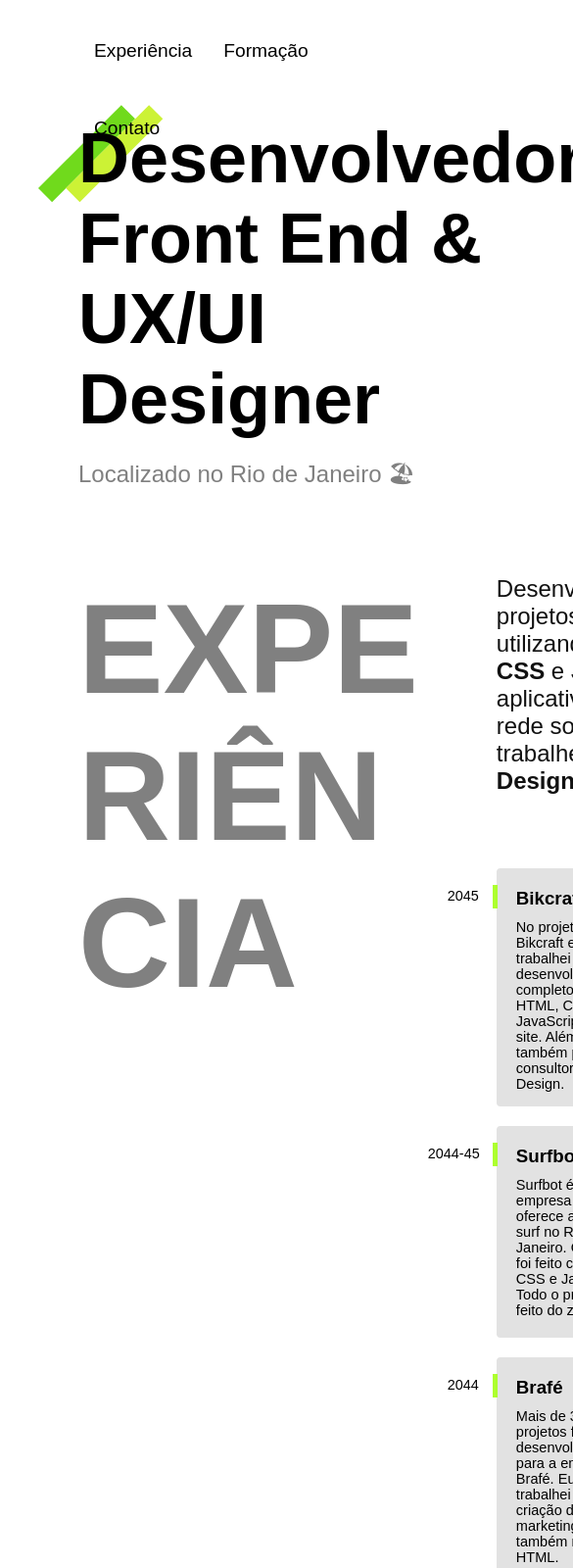
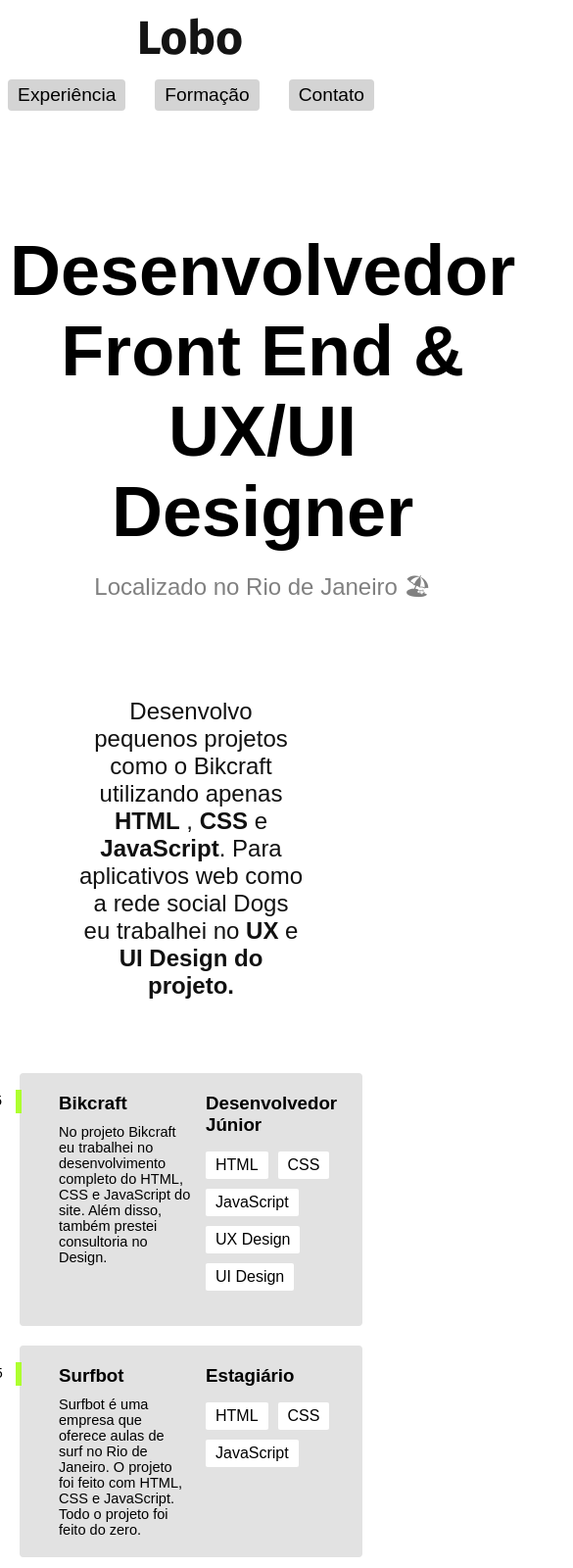
Before and after one commit to MicReisDev/Lobo-poritfolio, a plain HTML site: page Index.html in a window 390 px wide. Shown: the top 1600 px of the page at 98% size, 585 px wide, since content can reach past the window. Drawn offline with Linux system fonts and the light colour scheme.

Commit message:
atualização de responsívidade

```diff
--- /dev/null
+++ b/CSS/Otimizacao.css
@@ -0,0 +1,130 @@
+/*@media (max-width: 800px){
+h1,h2,h3,span,ul,li,p,a,div,body,header,main{
+  background-color: none;
+  font-size: none;
+  margin: 0px;
+  padding: 0px;
+  position: none;
+}
+  body{
+    font-family: "fira sans", Arial, Helvetica, sans-serif;
+    display: grid;
+    grid-template-columns: 1fr;
+    text-align: center;
+    max-width: 900px;
+  }
+  header{
+    display: grid;
+    grid-template-columns: 1fr;
+  }
+
+  .lobotxt{
+    justify-self: center;
+    margin: 0px;
+    padding: 40px;
+  }
+
+  .menu-header ul {
+    display: flex;
+    flex-wrap: wrap;
+    justify-content: center;
+    margin: 0px;
+    list-style: none;
+    gap: 30px;
+    padding: 0px;
+
+  }
+
+  .menu-header a {
+  display: block;
+  color: black;
+  text-decoration: none;
+  background-color: rgb(182, 182, 182);
+  padding: 5px 10px;
+  border-radius: 4px;
+}
+
+.imglobo>img{
+  padding: 0px;
+  max-width: 0;
+
+}
+.detalhe{
+  background-color: rgb(182, 182, 182);
+  display: block;
+  padding: 10px;
+}
+.detalhe>h1{
+margin: 0px;
+
+}
+.detalhe>p{
+margin: 0px;
+padding: 0px;
+font-weight:500 ;
+
+}
+
+
+
+.formação{
+  font-size: 0px;
+}
+.p3backgroud{
+  background-color: rgb(17, 17, 17);
+  color: white;
+  margin-top: 10px;
+  padding: 10px;
+}
+
+.formitens{
+  display: grid;
+  grid-template-columns: 1fr 1fr 1fr;
+  gap: 10px;
+
+}
+
+.f1, .f2, .f3{
+  background-color: black;
+  padding: 10px;
+
+}
+.formitens p {
+  font-weight: 700;
+}
+.formitens h1{
+  font-weight: 400;
+  margin-bottom: 40px;
+  place-content: stretch;
+}
+.cursoi{
+  padding: 40px;
+}
+
+.cursosl{
+  display: flex;
+  gap: 10px;
+  justify-content: space-between;
+}
+.cursosl span {
+padding-top: 17px;
+}
+
+.contato{
+  list-style: none;
+  padding: 0px;
+  font-weight: 900;
+  font-size: 30px;
+}
+
+.direitos{
+  background-color: black;
+  display: block;
+ padding: 30px;
+  color: white;
+}
+.parte4{
+  margin:30px;
+}
+
+}
--- a/CSS/global.css
+++ b/CSS/global.css
@@ -2,3 +2,4 @@
 @import "parte2.css";
 @import "parte3.css";
 @import "parte4.css";
+@import "Otimizacao.css";
--- a/CSS/parte1.css
+++ b/CSS/parte1.css
@@ -65,7 +65,7 @@ header {
 .detalhe h1 {
   position: relative;
 }
-.apresentaçao h1::after {
+.detalhe h1::after {
   content: "";
   display: block;
   background: url(../IMG/detalhe.svg) no-repeat center;
@@ -87,6 +87,85 @@ header {
   max-width: 1200px;
   align-content: center;
 }
-@media screen {
 
+@media (max-width: 800px){
+      body{
+        font-family: "fira sans", Arial, Helvetica, sans-serif;
+        text-align: center;
+        max-width: 900px;
+      }
+    header {
+      max-width: 800px;
+      align-content: center;
+      margin: 0px auto;
+      display: grid;
+      grid-template-columns: 1fr;
+      justify-content: space-between;
+    }
+
+      .lobotxt{
+        justify-self: center;
+        margin: 0px;
+        padding: 0px;
+      }
+
+      .menu-header{
+        margin-bottom: -10px;
+      }
+
+      .menu-header ul {
+        display: flex;
+        flex-wrap: wrap;
+        justify-content: center;
+        margin: 0px;
+        list-style: none;
+        gap: 30px;
+        padding: 0px;
+
+      }
+
+      .menu-header a {
+      display: block;
+      color: black;
+      text-decoration: none;
+      background-color: rgb(212, 212, 212);
+      padding: 5px 10px;
+      border-radius: 4px;
+    }
+    .apresentaçao{
+      grid-template-columns: 1fr;
+    }
+
+
+    .imglobo>img{
+      padding: 0px;
+      max-width: 0;
+      margin: 0px;
+
+    }
+    .detalhe{
+      margin-top: 25px;
+      display: block;
+      padding: 10px;
+      text-align: center;
+
+    }
+    .detalhe h1{
+    position: relative;
+    }
+    .apresentaçao h1::after {
+      content: "";
+      display: block;
+      background: none}
+
+    .detalhe>h1{
+    margin: 0px;
+
+    }
+    .detalhe>p{
+    margin: 0px;
+    padding: 0px;
+    font-weight:500 ;
+
+    }
 }
--- a/CSS/parte2.css
+++ b/CSS/parte2.css
@@ -112,3 +112,31 @@ margin: 0px;
 .blocoskill1 {
   padding-left: 15px;
 }
+
+@media (max-width: 800px){
+.parte2{
+  display: grid;
+  grid-template-columns: 1fr;
+  padding: 0px 20px 20px;
+  margin-top: 0px;
+}
+.Bikcraft, .Brafé {
+  padding: 20px;
+}
+.exesquerda {
+  font-size: 0px;
+  }
+  .exdireita>h2{
+    padding: 0px 60px;
+  }
+  .b1, .b2, .b3{
+    text-align: left;
+    padding-left: 20px;
+  }
+  .blocoskill1{
+    text-align: left;
+  }
+
+
+
+}
--- a/CSS/parte3.css
+++ b/CSS/parte3.css
@@ -180,3 +180,27 @@
     top:44px;
     left: -35px;
   }
+
+  @media (max-width: 800px){
+
+  .p3backgroud{
+    grid-template-columns: 1fr;
+    padding-top: 0px;
+    margin-top: 0px;
+  }
+
+  .parte3{
+    grid-template-columns: 1fr;
+    padding: 20px
+
+  }
+  .formação{
+    font-size: 0px;
+  }
+  .ci::before {
+    left: 135px;
+  }
+  .idio::before{
+    left: 180px;
+  }
+  }
--- a/CSS/parte4.css
+++ b/CSS/parte4.css
@@ -56,3 +56,33 @@ footer> div{
 color: gray;
 font-size: 18px ;
 }
+
+@media (max-width: 800px){
+.parte4{
+  grid-template-columns: 1fr;
+}
+.parte4 h1 {
+  padding: 0px;
+}
+
+.rodape{
+  padding: 30px 20px;
+}
+.p4esq>h1{
+  position: relative;
+
+}
+
+.p4esq>h1::after{
+ background: none;
+}
+.contato{
+  margin: 0px;
+  padding: 0px;
+}
+.contato li{
+  margin: 0px;
+  padding: 0px;
+  margin-bottom: 30px;
+}
+}
--- a/Index.html
+++ b/Index.html
@@ -22,7 +22,7 @@
   </header>
   <main>
     <section class="apresentaçao">
-      <div><img src="IMG/perfil.jpg" alt="lobo"></div>
+      <div class = "imglobo"><img src="IMG/perfil.jpg" alt="lobo"></div>
       <div class="detalhe">
         <h1>
           Desenvolvedor <br> Front End & <br> UX/UI Designer
@@ -152,9 +152,9 @@
           <li><a href="">@instagram</a></li>
         </ul>
       </div>
-      <div>Lobo. Alguns direitos reservados.</div>
+
     </section>
-
+    <div class = "direitos">Lobo. Alguns direitos reservados.</div>
   </footer>
 </body>
 
```
